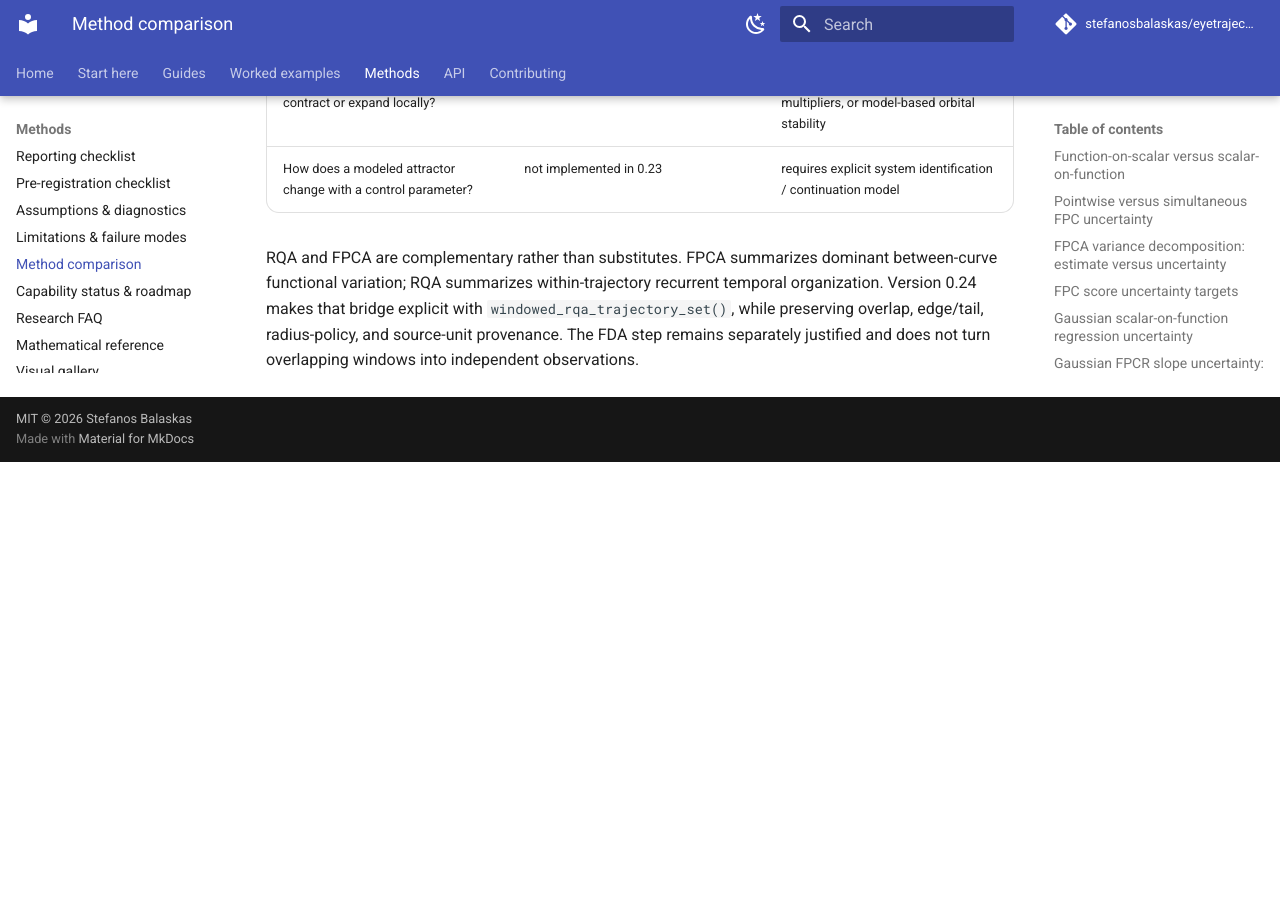
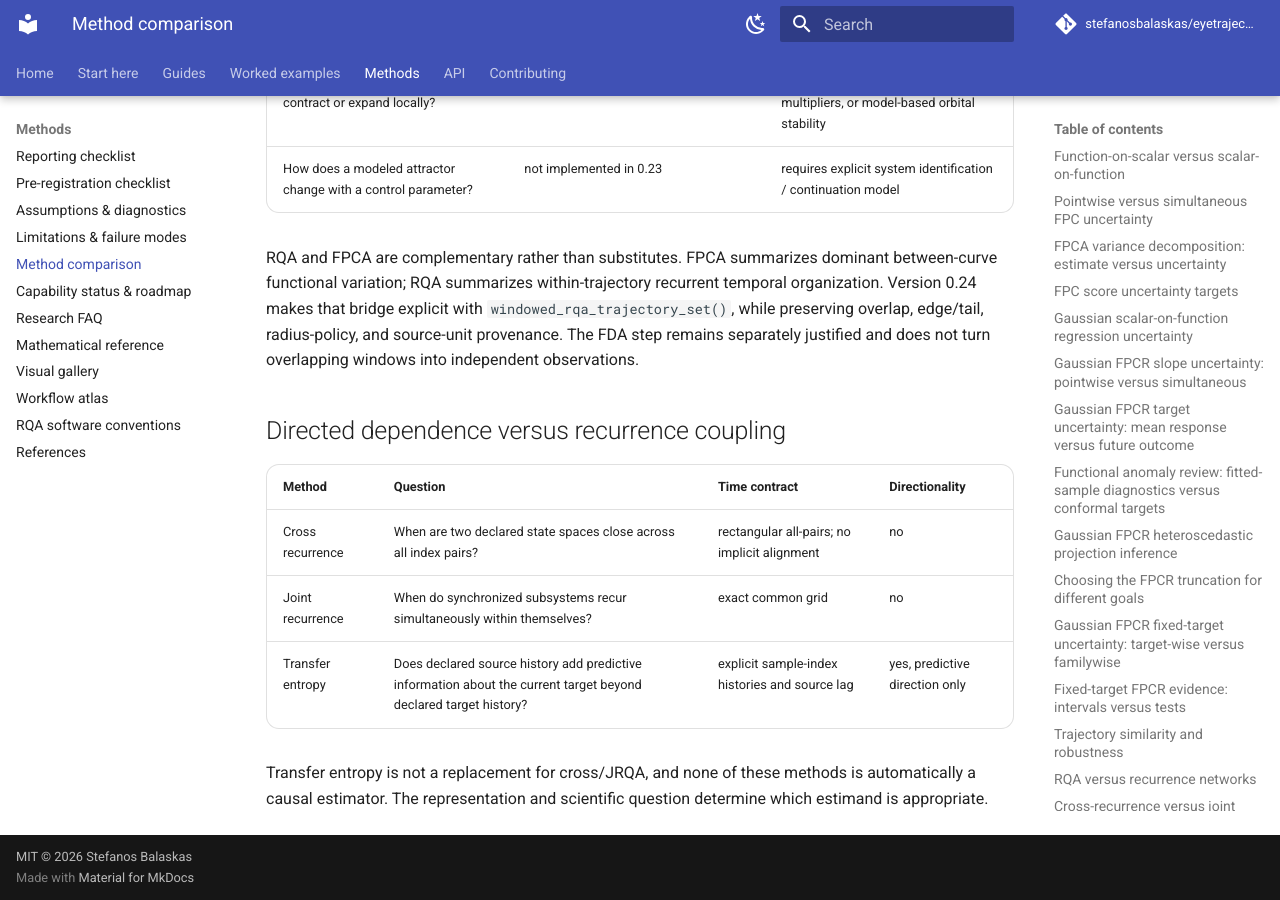
Before and after one commit to stefanosbalaskas/eyetrajectoriespy, an MkDocs documentation site: the page built from docs/methods/method-comparison.md, in a window 1280 px wide and 900 px high, scrolled down 10038 px. Built offline with MkDocs 1.6.1 and Material for MkDocs 9.7.7, drawn with Linux system fonts in a browser that asks for light colours; comment, search, counter and statistics services are not loaded; before the commit the page ends 10500 px from its top, so only the background shows below that.

Commit message:
Add transfer entropy method comparison

```diff
--- a/docs/methods/method-comparison.md
+++ b/docs/methods/method-comparison.md
@@ -202,3 +202,15 @@ thresholds to maximize apparent coupling.
 | How does a modeled attractor change with a control parameter? | not implemented in 0.23 | requires explicit system identification / continuation model |
 
 RQA and FPCA are complementary rather than substitutes. FPCA summarizes dominant between-curve functional variation; RQA summarizes within-trajectory recurrent temporal organization. Version 0.24 makes that bridge explicit with `windowed_rqa_trajectory_set()`, while preserving overlap, edge/tail, radius-policy, and source-unit provenance. The FDA step remains separately justified and does not turn overlapping windows into independent observations.
+
+## Directed dependence versus recurrence coupling
+
+| Method | Question | Time contract | Directionality |
+|---|---|---|---|
+| Cross recurrence | When are two declared state spaces close across all index pairs? | rectangular all-pairs; no implicit alignment | no |
+| Joint recurrence | When do synchronized subsystems recur simultaneously within themselves? | exact common grid | no |
+| Transfer entropy | Does declared source history add predictive information about the current target beyond declared target history? | explicit sample-index histories and source lag | yes, predictive direction only |
+
+Transfer entropy is not a replacement for cross/JRQA, and none of these methods
+is automatically a causal estimator. The representation and scientific
+question determine which estimand is appropriate.
```
